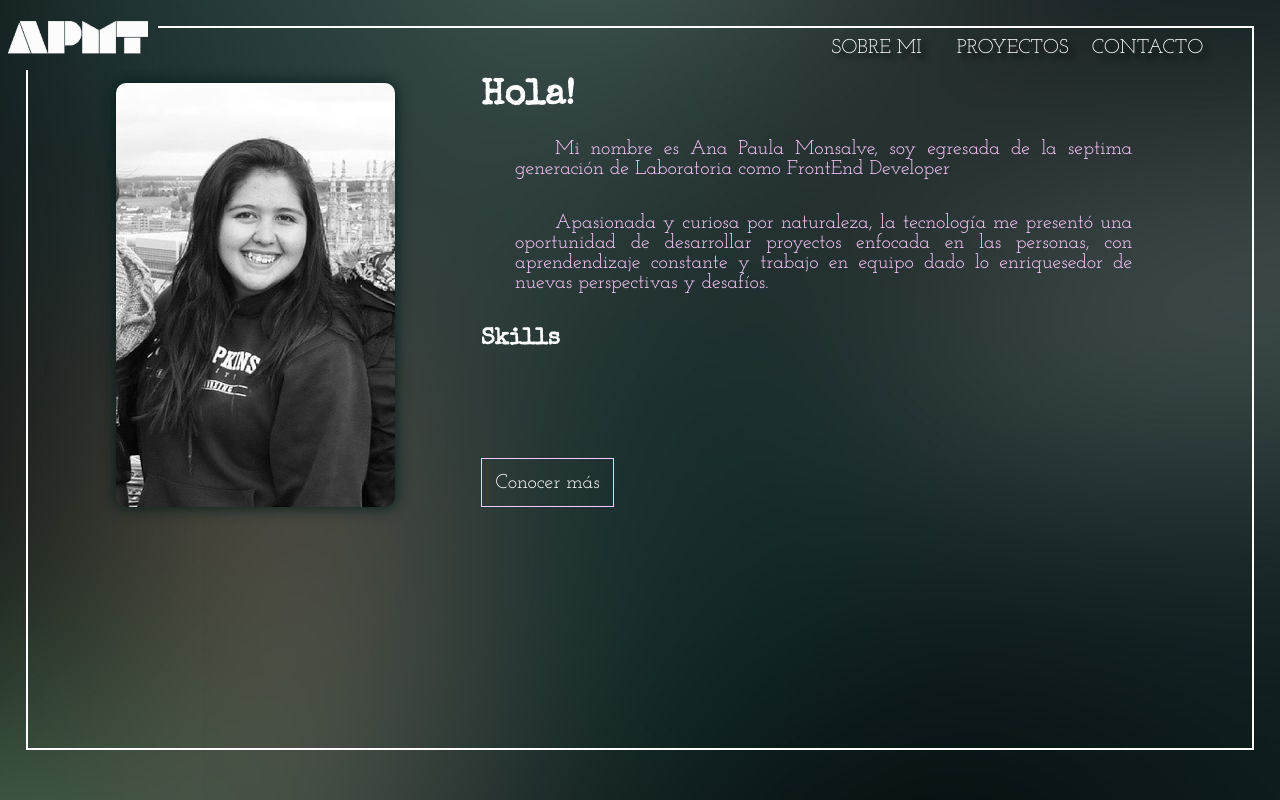
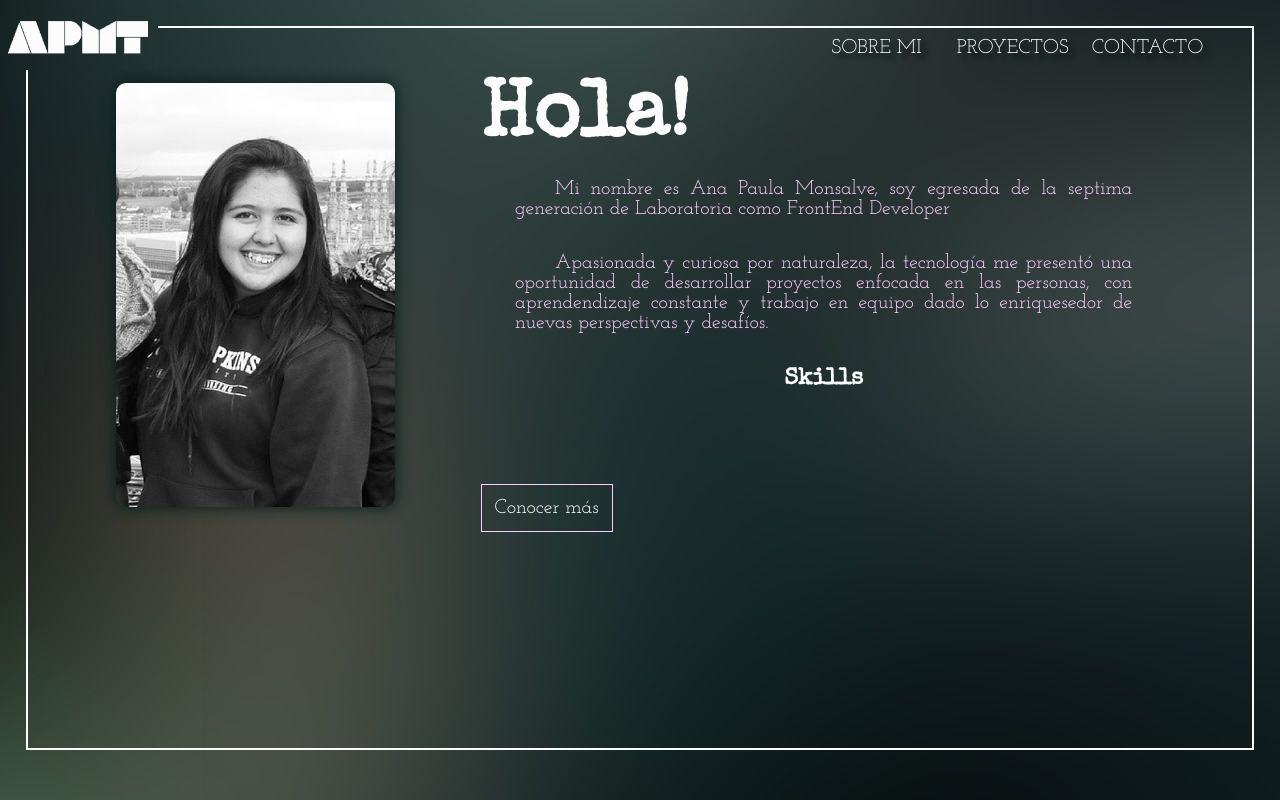
Before and after one commit to AnaPaulaMontap/pruebaPort2, a React (Create React App) app: page /sobremi in a window 1280 px wide. Built offline with nearby package versions, Linux system fonts and the light colour scheme; some icons are missing; a web font is replaced by a local one.

Commit message:
Pagina SObre mi OK

```diff
--- a/src/componentes/pagPrincipal/pagPrincipal.css
+++ b/src/componentes/pagPrincipal/pagPrincipal.css
@@ -46,7 +46,6 @@
 
   .text__first-bg{
     background-color:  #204e4a;
-
   }
 
   .text__second-bg{
--- a/src/componentes/sobremi/sobremi.css
+++ b/src/componentes/sobremi/sobremi.css
@@ -31,13 +31,19 @@
     margin-right: 10%;
     margin-top: 6%;
     display: block;
-    justify-content: center;
 }
-.titulo{
+.titulo,.skills{
     color: #fcfcfc;
     font-weight: bolder;
     font-family: 'Special Elite', cursive;
+    margin-bottom: auto
 
+}
+.titulo{
+  font-size: 10vmin;
+}
+.skills{
+  text-align: center;
 }
 
 .parrafo{
@@ -53,8 +59,10 @@
     border: 1px solid #ffccff;
     color: #fcfcfc;
     background: none;
-    padding: 2%;
+    position: absolute;
+    padding: 1%;
     text-decoration: none;
+    text-align: center;
 }
 .boton:hover {
     background-color: #fcfcfc;
@@ -62,13 +70,30 @@
     color: #001c1b;
   }
 .icono{
-  font-size: 6vmin;
-  margin: 2%;
+  font-size: 7vmin;
+  margin:auto 2%;
 }
 .iconoNodeGit{
-  font-size: 8vmin;
-  margin: 2%;
+  font-size: 10vmin;
+  margin: auto 2%;
 }
+.icons{
+  margin-bottom: 2%;
+  text-align: center;
+}
+.first-bg{
+  display: block;
+  width: 100%;
+  height: 100%;
+  position: absolute;
+  right:  0;
+  top: 0;
+  z-index: 100;
+  transform-origin: right;
+  transform: scaleX(0);
+  background-color:  #204e4a;
+}
+
 
 
 
--- a/src/componentes/sobremi/sobremi.js
+++ b/src/componentes/sobremi/sobremi.js
@@ -9,34 +9,39 @@ class SobreMi extends Component{
   constructor(props){
 		super(props);
 
-		this.logoTl = new TimelineLite({ delay :1 });
-
+    this.logoTl = new TimelineLite({delay:0.1});
+    this.firstBg = null;
 		this.content = null;
 		this.feature = null;
-		this.description = null;
+    this.description = null;
+
 	}
 
 	componentDidMount(){
-		this.logoTl
+    this.logoTl
+            .to(this.firstBg, 0.5, {scaleX:1})
+            .to(this.firstBg, 0.5, {scaleX:0})
             .set(this.content, { autoAlpha: 1 })
             .from(this.feature, 0.5, { scale: .5, autoAlpha: 0 }, "feature")
-            .from(this.description, 0.5, { left: 100, autoAlpha: 0 }, "feature+=0.25")
+            .from(this.description, 0.5, { left: 1200, autoAlpha: 0 }, "feature+=0.25")
+
 
 	}
 
   render (){
     return (
       <div className="SplitPane" ref={ div => this.content = div }>
+         <span className="first-bg" ref={ span => this.firstBg = span}></span>
         <div className="SplitPane-left" >
-           <img alt="mifoto" src={yo} className="foto"ref={ img => this.feature = img }/>
+          <img alt="mifoto" src={yo} className="foto"ref={ img => this.feature = img }/>
         </div>
-        <div className="SplitPane-right" >
+        <div className="SplitPane-right">
         <p className="biografy"  ref={ p => this.description = p }>
           <h1 className="titulo">Hola!</h1>
           <p className='parrafo' >Mi nombre es Ana Paula Monsalve, soy egresada de la septima generación de Laboratoria como FrontEnd Developer</p>
           <p className='parrafo'>Apasionada y curiosa por naturaleza, la tecnología me presentó una oportunidad de desarrollar proyectos enfocada en las personas, con aprendendizaje constante y trabajo en equipo dado lo enriquesedor de nuevas perspectivas y desafíos. </p>
-          <h3 className="titulo">Skills</h3>
-          <p className='parrafo'>
+          <h3 className="skills">Skills</h3>
+          <div className='icons'>
           <span className='icono'><i class="devicon-react-original-wordmark"></i></span>
           <span className='icono'><i class="devicon-javascript-plain"></i></span>
           <span className='icono'><i class="devicon-html5-plain-wordmark"></i></span>
@@ -45,7 +50,7 @@ class SobreMi extends Component{
           <span className='icono'><i class="devicon-github-plain-wordmark"></i></span>
           <span className='iconoNodeGit'><i class="devicon-git-plain-wordmark"></i></span>
           <span className='iconoNodeGit'><i class="devicon-nodejs-plain-wordmark"></i></span>
-          </p>
+          </div>
           <a className="boton" href="https://www.linkedin.com/in/anapaulamonsalve/" rel="noopener noreferrer" target="_blank" >Conocer más</a>
           </p>
         </div>
```
